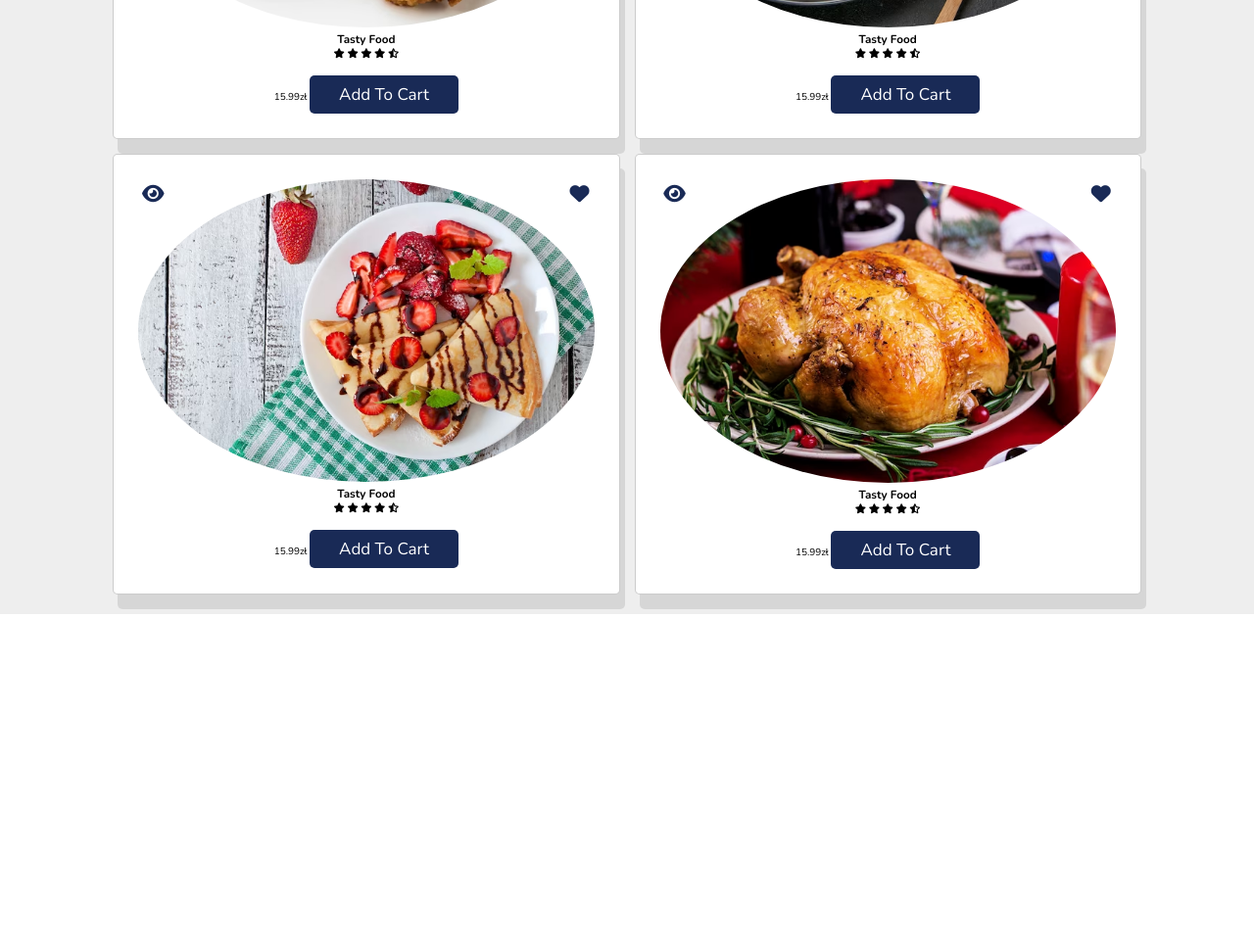
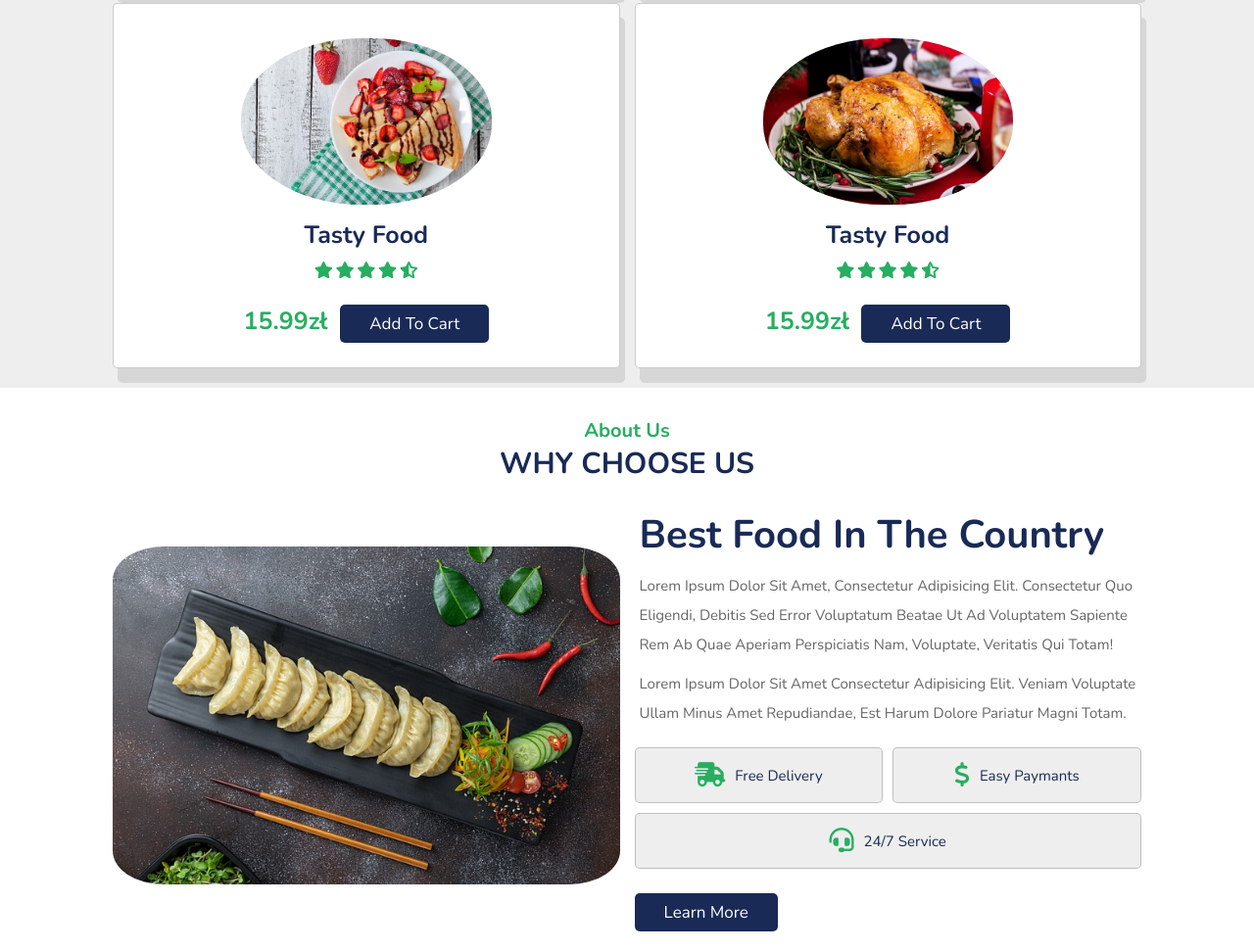
Before and after one commit to dawidorpel/Restaurant, a plain HTML site: page index.html in a window 1280 px wide. Shown: the part 1368-2339 px from the top of the page at 98% size. Before the commit the page ends 1995 px from the top, so only its background shows below. Drawn offline with nearby package versions, Linux system fonts and the light colour scheme; a web font is replaced by a local one.

Commit message:
about section

```diff
--- a/index.html
+++ b/index.html
@@ -215,7 +215,44 @@
 
 <!-- dishes section ends -->
 
+<!-- about section start -->
 
+<section class="about" id="about">
+
+    <h3 class="sub-heading"> about us </h3>
+    <h1 class="heading"> why choose us </h1>
+    <div class="row">
+
+        <div class="image">
+            <img src="pierog.jpg" alt="">
+        </div>
+        <article class="content">
+            <h3>best food in the country</h3>
+            <p>Lorem ipsum dolor sit amet, consectetur adipisicing elit. Consectetur quo eligendi, debitis sed error voluptatum beatae ut ad voluptatem sapiente rem ab quae aperiam perspiciatis nam, voluptate, veritatis qui totam!</p>
+            <p>Lorem ipsum dolor sit amet consectetur adipisicing elit. Veniam voluptate ullam minus amet repudiandae, est harum dolore pariatur magni totam.</p>
+            <div class="icons-container">
+                <div class="icons">
+                    <i class="fas fa-shipping-fast"></i>
+                    <span>free delivery</span>
+                </div>
+
+                <div class="icons">
+                    <i class="fas fa-dollar-sign"></i>
+                    <span>easy paymants</span>
+                </div>
+                <div class="icons">
+                    <i class="fas fa-headset"></i>
+                    <span>24/7 service</span>
+                </div>
+            </div>
+            <a href="#" class="btn">learn more</a>
+        </article>
+    </div>
+
+</section>
+
+
+<!-- about section end -->
 
 
 
--- a/style.css
+++ b/style.css
@@ -219,17 +219,14 @@ header .icons #menu-bars{
 }
 
 .dishes .box-container .box img{
-    width: 100%;
-    border-radius: 50%;
+    height: 17rem;
+    margin: 1rem;border-radius: 48%;
 }
 
 .dishes .box-container{
     display: grid;
     grid-template-columns: repeat(auto-fit, minmax(40rem, 1fr));
     gap:1.5rem;
-}
-.dishes .box-container .box .burger{
-    width: 280px;
 }
 .dishes .box-container .box{
     padding: 2.5rem;
@@ -255,18 +252,111 @@ header .icons #menu-bars{
     color: var(--black);
 }
 
+.dishes .box-container .box .fa-heart:hover,
+.dishes .box-container .box .fa-eye:hover{
+    background: var(--green);
+    color: #fff;
+}
+
 .dishes .box-container .box .fa-heart {
+    right: -15rem;
+}
+
+.dishes .box-container .box .fa-eye{
+    left: -15rem;
+}
+
+.dishes .box-container .box:hover .fa-heart{
     right: 1.5rem;
 }
 
-.dishes .box-container .box .fa-eye{
+.dishes .box-container .box:hover .fa-eye{
     left: 1.5rem;
 }
 
 
+.dishes .box-container .box h3{
+    color: var(--black);
+    font-size: 2.5rem;
+}
 
+.dishes .box-container .box .stars{
+    padding: 1rem 0;
+}
 
+.dishes .box-container .box .stars i{
+    font-size: 1.7rem;
+    color: var(--green);
+}
 
+.dishes .box-container .box span{
+    color: var(--green);
+    font-weight: bolder;
+    margin-right: 1rem;
+    font-size: 2.5rem;
+}
+
+.about .row{
+    display: flex;
+    flex-wrap: wrap;
+    gap: 1.5rem;
+    align-items: center;
+}
+
+.about .row .image{
+    flex: 1 1 45rem;
+}
+
+.about .row .image img{
+    width: 100%;
+    border-radius: 10%;
+}
+
+.about .row .content{
+    flex: 1 1 45rem;
+}
+
+.about .row .content h3 {
+    color: var(--black);
+    font-size: 4rem;
+    padding: .5rem;
+}
+
+.about .row .content p {
+    color: var(--light-color);
+    font-size: 1.5rem;
+    padding: .5rem;
+    line-height: 2;
+}
+
+.about .row .content .icons-container{
+    display: flex;
+    gap: 1rem;
+    flex-wrap: wrap;
+    padding: 1rem 0;
+    margin-top: .5rem;
+}
+
+.about .row .content .icons-container .icons{
+    background: #eee;
+    border-radius: .5rem;
+    border: .1rem solid rgb(0, 0, 0, .2);
+    display: flex;
+    align-items: center;
+    justify-content: center;
+    gap: 1rem;
+    flex: 1 1 17rem;
+    padding: 1.5rem 1rem;
+}
+.about .row .content .icons-container .icons i{
+    font-size: 2.5rem;
+    color: var(--green);
+}
+
+.about .row .content .icons-container .icons span{
+    font-size: 1.5rem;
+    color: var(--black);
+}
 
 
 
@@ -327,4 +417,12 @@ header .icons #menu-bars{
     html {
         font-size: 50%;
     }
+    .dishes .box-container .box img{
+        height: auto;
+        width: 100%;
+        border-radius: 48%;
+    }
+    .dishes .box-container .box .burger{
+        width: 300px;
+    }
 }
```
Also changed, not shown: pierog.jpg (added).
